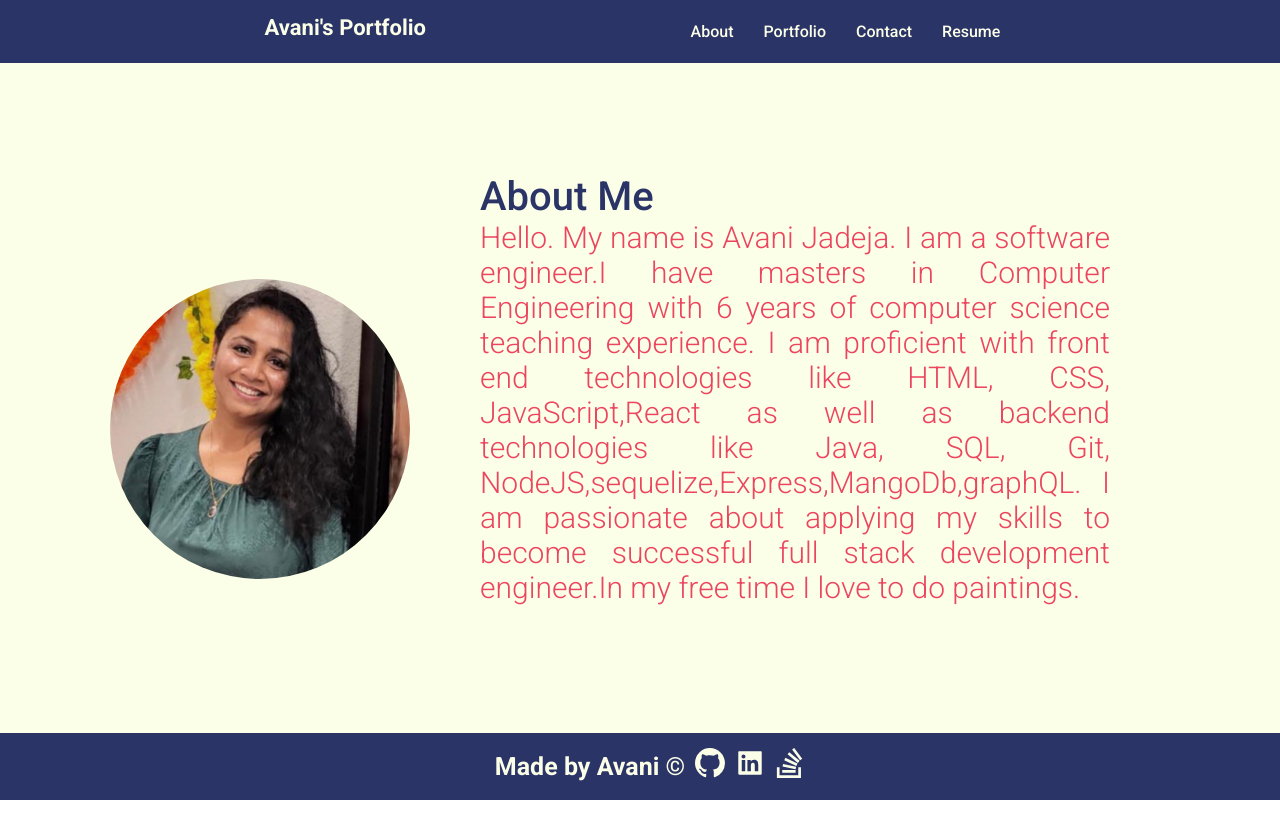
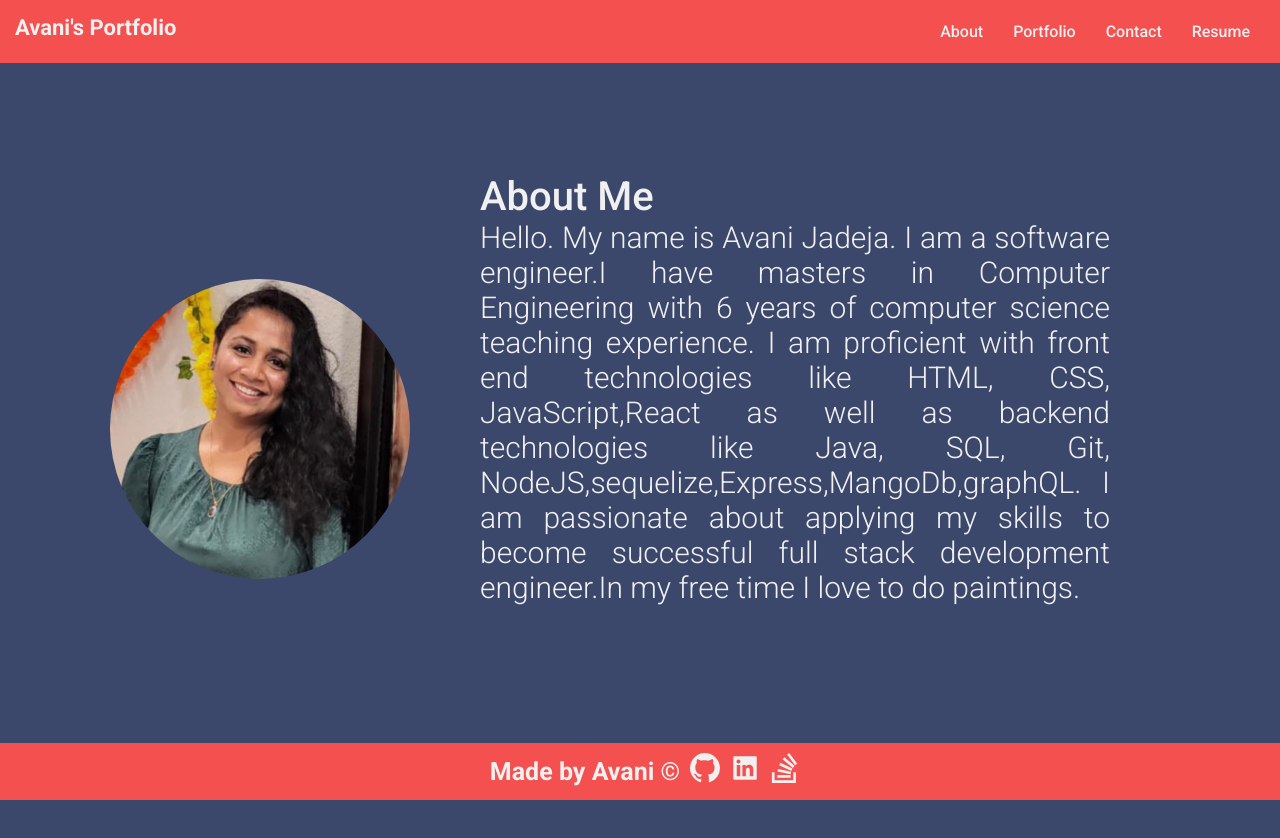
Before and after one commit to avanijadeja/react_portfolio, a React (Create React App) app: page / in a window 1280 px wide. Shown: the top 838 px of the page. Built offline with nearby package versions, Linux system fonts and the light colour scheme.

Commit message:
Added css for contact form

```diff
--- a/src/components/Contact/index.js
+++ b/src/components/Contact/index.js
@@ -46,10 +46,11 @@ function Contact() {
   }
 
   return (
-    <section>
+    <section className="contactForm">
       <div className="center">
         <h2 className="page-header">Contact Me</h2>
       </div>
+      <br></br>
       <div>
         <form id="contact-form">
           <div>
@@ -63,9 +64,10 @@ function Contact() {
               name="Name"
             />
           </div>
+          <br></br>
           <div>
             <label htmlFor="email" class="contactLabel">
-              Email address:
+              Email:
             </label>
             <br></br>
             <input
@@ -75,6 +77,7 @@ function Contact() {
               onBlur={handleChange}
             />
           </div>
+          <br></br>
           <div>
             <label htmlFor="Message" class="contactLabel">
               {" "}
@@ -88,12 +91,15 @@ function Contact() {
               rows="5"
             />
           </div>
+          <br></br>
           {errorMessage && (
             <div>
               <p className="error-text">{errorMessage}</p>
             </div>
           )}
-          <button type="submit">Submit</button>
+          <button type="submit" class="submit">
+            Submit
+          </button>
         </form>
       </div>
     </section>
--- a/src/index.css
+++ b/src/index.css
@@ -4,10 +4,10 @@
 }
 
 :root {
-  --primary-color: #fcffe7;
-  --secondary-color: #eb455f;
-  --light-color: #bad7e9;
-  --dark-color: #2b3467;
+  --primary-color: #f0f0f0;
+  --secondary-color: #f45050;
+  --light-color: #f9d949;
+  --dark-color: #3c486b;
 }
 
 #root {
@@ -19,6 +19,7 @@
 
 body {
   color: var(--primary-color);
+  background-color: var(--dark-color);
   font-family: "Roboto", sans-serif;
   min-height: 100vh;
   -webkit-font-smoothing: antialiased;
@@ -26,12 +27,12 @@ body {
 
 main {
   width: 100%;
-  background-color: var(--primary-color);
+  background-color: var(--dark-color);
 }
 
 header {
   padding: 15px;
-  background-color: var(--dark-color);
+  background-color: var(--secondary-color);
   display: flex;
   justify-content: space-between;
   flex-wrap: wrap;
@@ -42,7 +43,6 @@ header {
 header h1 {
   margin: 0;
   font-size: 22px;
-  color: var(--primary-color);
 }
 
 header a {
@@ -67,12 +67,11 @@ header nav ul li a {
 }
 
 header nav ul li a:hover {
-  color: var(--secondary-color);
+  color: var(--light-color);
 }
 
 /* second part of portfolio means about me.apply common properties */
 .sub-section {
-  background-color: var(--primary-color);
   display: flex;
   height: 100%;
   justify-content: space-between;
@@ -95,14 +94,12 @@ header nav ul li a:hover {
 .information h2 {
   font-size: 40px;
   font-weight: 500;
-  color: var(--dark-color);
 }
 
 /* appply color to information paragraph */
 .information p {
   font-size: 30px;
   font-weight: 300;
-  color: var(--secondary-color);
 }
 
 /*large image of portfolio person */
@@ -129,7 +126,7 @@ header nav ul li a:hover {
 }
 
 .contactLabel {
-  color: var(--dark-color);
+  font-size: 20px;
 }
 
 /* apply properties to main large header*/
@@ -139,7 +136,6 @@ header nav ul li a:hover {
   height: 100%;
   justify-content: space-between;
   align-items: center;
-  color: var(--dark-color);
 }
 
 /* apply margin and font peroperties to main sub header */
@@ -158,14 +154,13 @@ header nav ul li a:hover {
 
 /*apply perperties to DOWNLOAD CV button in main header */
 .button {
-  width: 300px;
-  height: 55px;
+  width: 200px;
+  height: 45px;
   text-align: center;
   border-radius: 40px;
   background-color: var(--secondary-color);
 
-  font-size: 30px;
-  font-weight: 300;
+  font-size: 20px;
   padding-top: 20px;
   margin-top: 20px;
 }
@@ -177,7 +172,7 @@ header nav ul li a:hover {
 
 /*apply peroperty when on mouse hover on button */
 .button:hover {
-  background-color: var(--light-color);
+  color: var(--light-color);
 }
 
 /* apply property when button is active */
@@ -188,6 +183,9 @@ header nav ul li a:hover {
 }
 
 /* Contact */
+.contactForm {
+  padding: 50px;
+}
 
 form {
   width: 40%;
@@ -196,7 +194,7 @@ form {
 input {
   font-size: 1rem;
   padding: 0.25rem;
-  border: 1px solid var(--dark);
+  border: 1px solid var(--dark-color);
   outline: none;
   border-radius: 3px;
   transition: box-shadow 0.2s;
@@ -204,24 +202,8 @@ input {
 }
 
 input:focus {
-  border: 1px solid var(--secondary);
+  border: 1px solid var(--secondary-color);
   box-shadow: 0 0 0.25rem rgba(0, 0, 0, 0.5);
-}
-
-ol li {
-  list-style: inside;
-}
-
-ul li {
-  list-style: none;
-}
-
-nav a:hover {
-  text-decoration: none;
-}
-
-nav li {
-  cursor: pointer;
 }
 
 textarea {
@@ -231,26 +213,18 @@ textarea {
   padding: 5px;
 }
 
-.container {
-  width: 85%;
-  max-width: 1200px;
-  margin-left: auto;
-  margin-right: auto;
+.submit {
+  width: 80px;
+  height: 30px;
+  text-align: center;
+  border-radius: 40px;
+  background-color: var(--secondary-color);
+  color: var(--primary-color);
 }
 
-.flex-row {
-  display: flex;
-  justify-content: space-evenly;
+.submit:hover {
+  color: var(--light-color);
 }
-
-.space-between {
-  justify-content: space-between;
-}
-
-.flex-end {
-  justify-content: flex-end;
-}
-
 /* resume */
 
 .resumeBody {
@@ -274,19 +248,14 @@ textarea {
 .article {
   margin: 10px;
   margin-bottom: 1em;
-  background-color: var(--light-color);
 }
 
 .column-title {
-  color: var(--dark-color);
-  background-color: var(--primary-color);
   font-size: 25px;
   font-weight: bold;
 }
 
 .column-text {
-  background-color: var(--primary-color);
-  color: var(--secondary-color);
   font-size: 20px;
   padding: 5px;
 }
@@ -298,15 +267,15 @@ textarea {
 /* resume end */
 
 footer {
-  background-color: var(--dark-color);
   /* height: 100px; */
-  padding: 15px;
+  padding: 10px;
   width: 100%;
   position: sticky;
   bottom: 0;
   display: flex;
   justify-content: space-around;
   align-items: center;
+  background-color: var(--secondary-color);
 }
 
 footer ul {
@@ -319,7 +288,7 @@ footer ul {
 
 footer ul h2 {
   font-size: 25px;
-  color: var(--primary-color);
+
   padding-right: 10px;
 }
 
```
